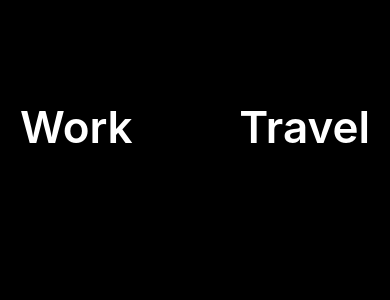
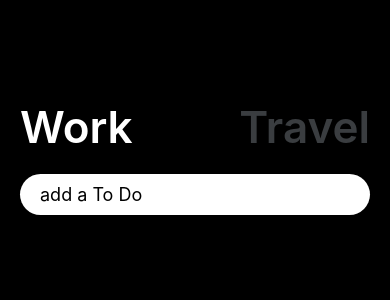
Before and after one commit to cukminseo/WorkHardTravelHardAPP, a React Native app: screen / in a window 390 px wide. Shown: the top 300 px of the page. Built offline with nearby package versions, Linux system fonts and the light colour scheme.

Commit message:
Lecture:#3.2TextInput

```diff
--- a/App.jsx
+++ b/App.jsx
@@ -3,26 +3,33 @@
 import { RefreshControlBase,
   StatusBar, StyleSheet, Text, View,
   TouchableHighlight, TouchableOpacity,
-  TouchableWithoutFeedback
+  TouchableWithoutFeedback, Textinput, TextInput
 } from "react-native";
 
 export default function App(){
-  // const [working, setWorking]=useState(true);
-  // const travel=()=>setWorking(flase);
-  // const work=()=>setWorking(true);
+  const [working, setWorking]=useState(true);
+  const [text, setText]=useState("");
+  const travel=()=>setWorking(false);
+  const work=()=>setWorking(true);
+  const onChangeText=(payload)=>setText(event);
   return(
     <View style={styles.containter}>
       <StatusBar style="auto" />
       <View style={styles.header}>
-        <TouchableOpacity activeOpacity={0}>
-          <Text style={styles.btnText}>Work</Text>
+        <TouchableOpacity onPress={work}>
+          <Text style={{...styles.btnText, color:working?"white":theme.grey}}>Work</Text>
         </TouchableOpacity>
-        <TouchableWithoutFeedback
-        underlayColor="red"
-        activeOpacity={0.5}
-        onPress={()=>console.log("pressed")}>
-          <Text style={styles.btnText}>Travel</Text>
-        </TouchableWithoutFeedback>
+        <TouchableOpacity onPress={travel}>
+          <Text style={{...styles.btnText, color:!working?"white":theme.grey}}>Travel</Text>
+        </TouchableOpacity>
+      </View>
+      <View>
+        <TextInput
+        onChangeText={onChangeText}
+        value={text}
+        placeholder={working?"add a To Do":"where do you want to go?"} style={styles.input}>
+
+        </TextInput>
       </View>
     </View>
   );
@@ -41,6 +48,13 @@
   btnText:{
     fontSize:44,
     fontWeight:"600",
-    color:"white",
+  },
+  input:{
+    backgroundColor:"white",
+    paddingVertical:10,
+    paddingHorizontal:20,
+    borderRadius:30,
+    marginTop:20,
+    fontSize:18,
   }
 });
```
